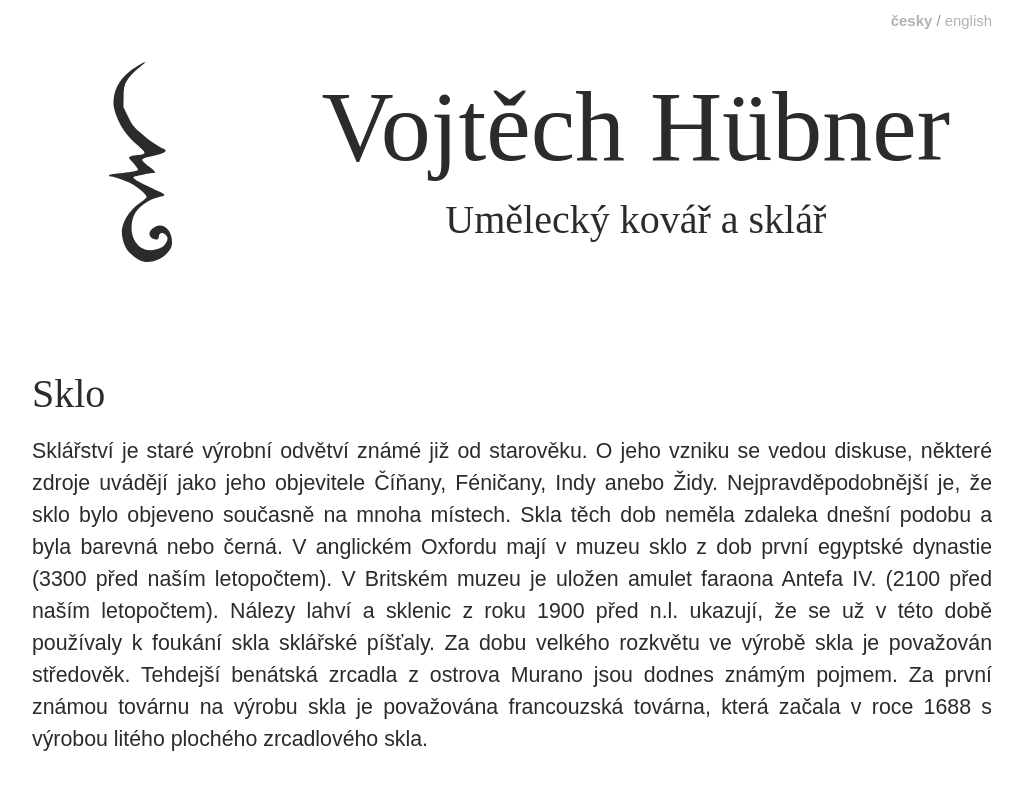
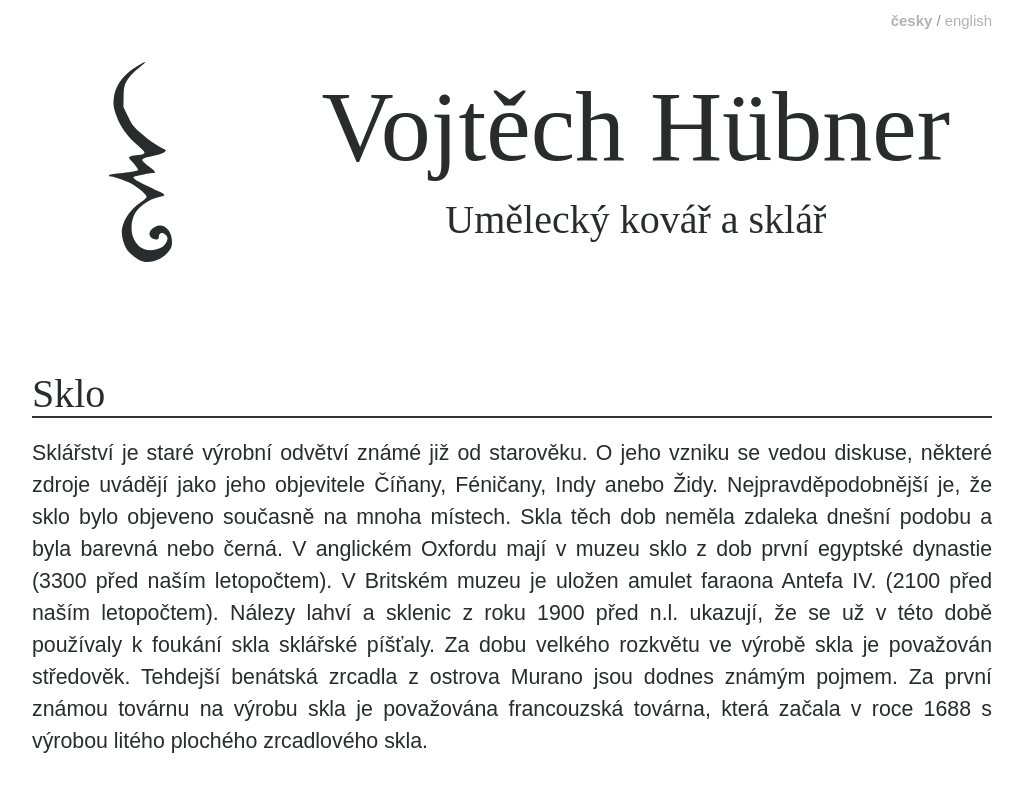
Before and after one commit to SmallhillCZ/vojtechhubnercz, a Jekyll site: the page built from src/sklo.html, in a window 1280 px wide. Shown: the top 810 px of the page, without its empty margins (128-1151 px from the left). Built offline with Jekyll 4.4.1, drawn with Linux system fonts in a browser that asks for light colours; nearby versions of some CDN libraries; some web fonts are replaced.

Commit message:
Change heading

```diff
--- a/src/assets/css/main.css
+++ b/src/assets/css/main.css
@@ -5,7 +5,7 @@ body{font-family: sans-serif;font-size:16pt;}
 
 h1,h2,h3{font-family: Amarante, cursive;}
 h1{font-size:30px;}
-h2{margin:50px 0 20px 0;font-size:25px}
+h2{margin:50px 0 20px 0;font-size:25px;border-bottom:2px solid #333;}
 h3{font-size:20px}
 
 nav{display:none;}
--- a/src/sklo.html
+++ b/src/sklo.html
@@ -5,9 +5,8 @@ title: Sklo
 category: glass
 ---
 
-<h2 class="hide">Sklo</h2>
+<h2>Sklo</h2>
 <p>Sklářství je staré výrobní odvětví známé již od starověku. O jeho vzniku se vedou diskuse, některé zdroje uvádějí jako jeho objevitele Číňany, Féničany, Indy anebo Židy. Nejpravděpodobnější je, že sklo bylo objeveno současně na mnoha místech. Skla těch dob neměla zdaleka dnešní podobu a byla barevná nebo černá. V anglickém Oxfordu mají v muzeu sklo z dob první egyptské dynastie (3300 před naším letopočtem). V Britském muzeu je uložen amulet faraona Antefa IV. (2100 před naším letopočtem). Nálezy lahví a sklenic z roku 1900 před n.l. ukazují, že se už v této době používaly k foukání skla sklářské píšťaly. Za dobu velkého rozkvětu ve výrobě skla je považován středověk. Tehdejší benátská zrcadla z ostrova Murano jsou dodnes známým pojmem. Za první známou továrnu na výrobu skla je považována francouzská továrna, která začala v roce 1688 s výrobou litého plochého zrcadlového skla.</p>
-
-<h2>Tvorba</h2>
+<br><br>
 
 {% include posts.html %}
```
